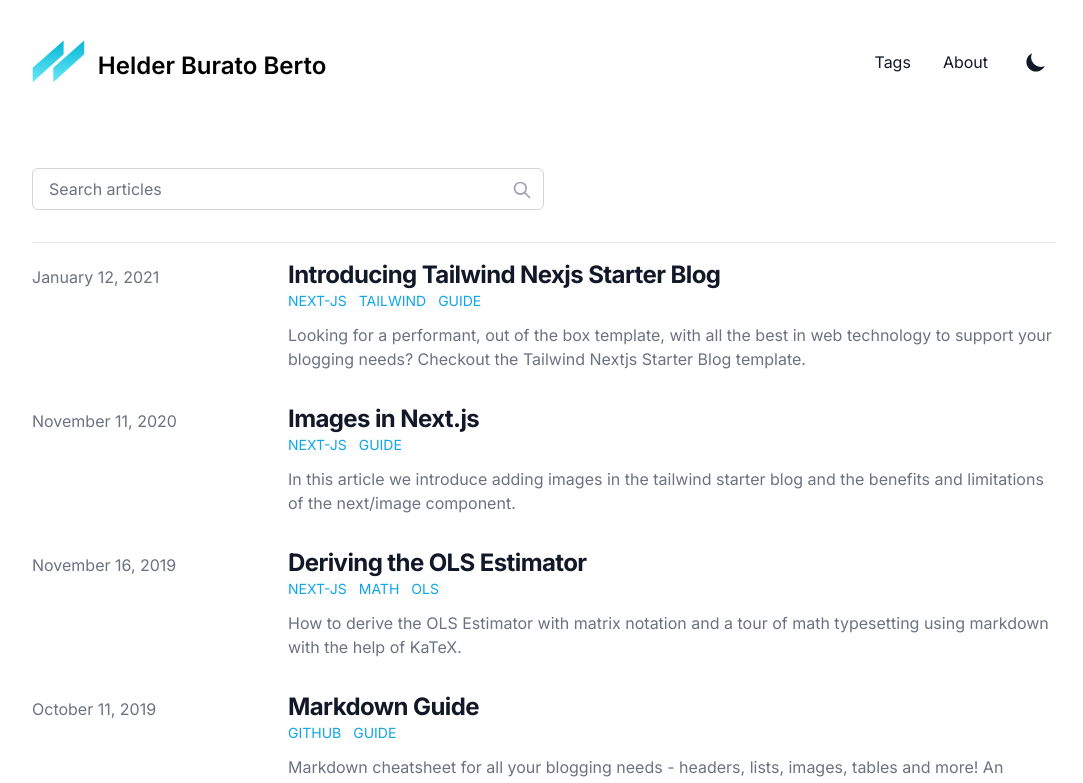
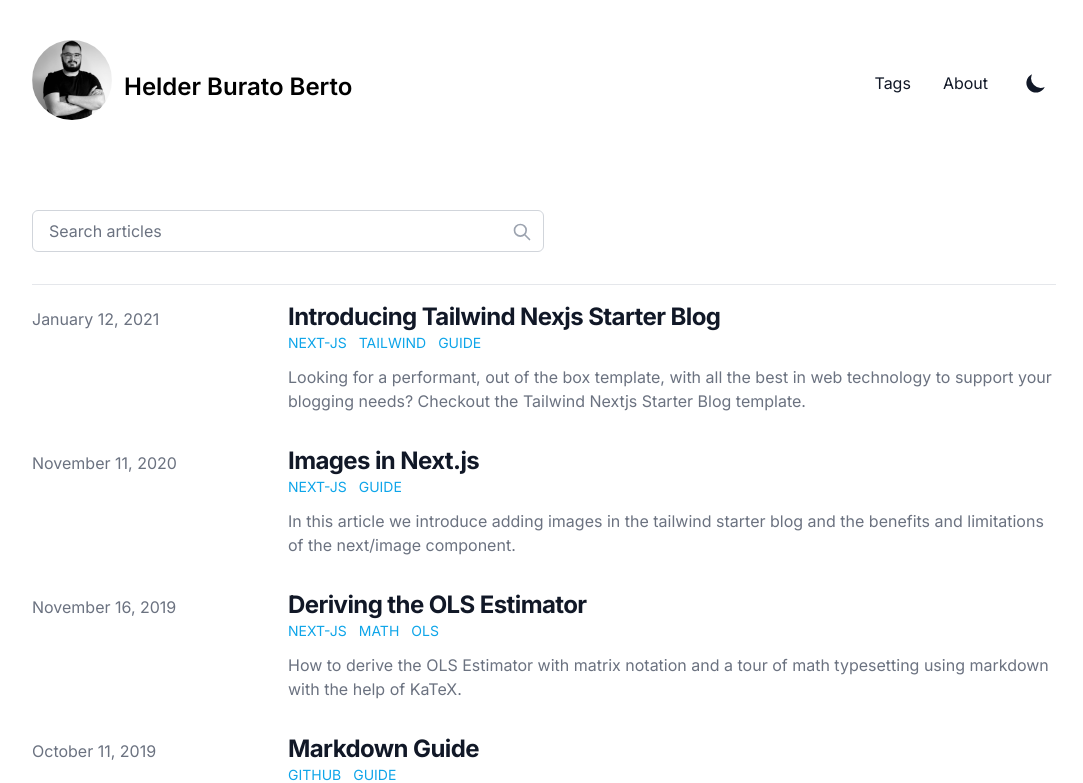
Before and after one commit to helderburato/helderburato.com, a Next.js app: page / in a window 1280 px wide. Shown: the top 783 px of the page, without its empty margins (96-1179 px from the left). Built offline with nearby package versions, Linux system fonts and the light colour scheme; what @tailwindcss/typography would draw is missing.

Commit message:
feat: update LayoutWrapper image

```diff
--- a/components/LayoutWrapper.js
+++ b/components/LayoutWrapper.js
@@ -1,6 +1,6 @@
+import Image from 'next/image'
 import siteMetadata from '@/data/siteMetadata'
 import headerNavLinks from '@/data/headerNavLinks'
-import Logo from '@/data/logo.svg'
 import Link from './Link'
 import SectionContainer from './SectionContainer'
 import Footer from './Footer'
@@ -16,7 +16,13 @@ const LayoutWrapper = ({ children }) => {
             <Link href="/" aria-label="Tailwind CSS Blog">
               <div className="flex items-center justify-between">
                 <div className="mr-3">
-                  <Logo />
+                  <Image
+                    alt="Maple"
+                    height="80"
+                    width="80"
+                    className="rounded-full object-fill"
+                    src="/static/images/avatar.jpg"
+                  />
                 </div>
                 {typeof siteMetadata.headerTitle === 'string' ? (
                   <div className="hidden h-6 text-2xl font-semibold sm:block">
```
